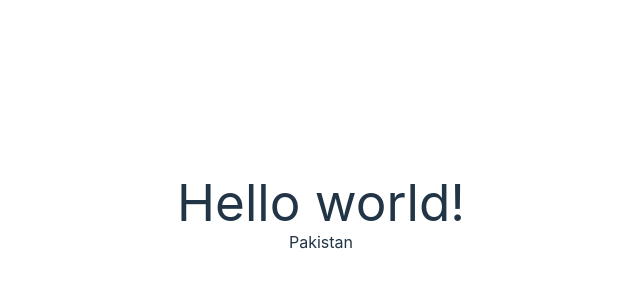
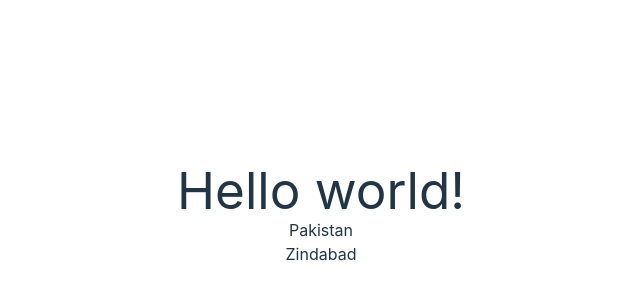
Before and after one commit to Mvkkld/myReactProject, a React (Vite) app in the folder ecommerce/: page / in a window 1280 px wide. Shown: the part 186-486 px from the top of the page, without its empty margins (319-959 px from the left). Built offline with nearby package versions, Linux system fonts and the light colour scheme.

Commit message:
hogya commit

```diff
--- a/ecommerce/src/App.jsx
+++ b/ecommerce/src/App.jsx
@@ -8,6 +8,7 @@
       Hello world!
     </h1>
     <h2>Pakistan</h2>
+    <h3>Zindabad</h3>
     </>
   )
 }
```
